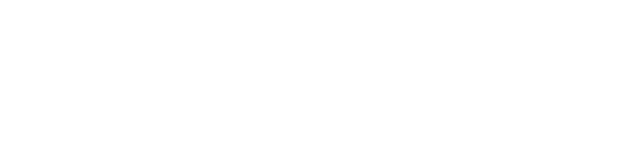
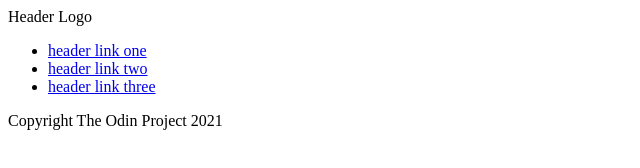
Before and after one commit to monroeaustin/Landing-Page, a plain HTML site: page index.html in a window 1280 px wide. Shown: the whole page, without its empty margins (0-640 px from the left). Drawn offline with Linux system fonts and the light colour scheme.

Commit message:
Sections
Sectioned The HTML content to assst wwithr readibilty of layout

```diff
--- a/index.html
+++ b/index.html
@@ -7,6 +7,25 @@
     <title>Landing Page</title>
 </head>
 <body>
-
+    <!-- Inserting Wrapper to Form Column Layout -->
+    <div class="wrapper">
+        <div class="section1">
+            <!-- Section one will have header and hero text -->
+            <header>
+                <div class="headerlogo">Header Logo</div>
+                <nav>
+                  <ul>
+                    <li class="link one"><a href="#one">header link one</a></li>
+                    <li class="link two"> <a href="#two">header link two</a></li>
+                    <li class="link three"><a href="#three">header link three</a></li>
+                  </ul>
+                </nav>
+            </header>
+        </div>
+        <div class="section2"></div>
+        <div class="section3"></div>
+        <div class="section3"></div>
+        <footer>Copyright The Odin Project 2021</footer>
+    </div>
 </body>
 </html>
```
